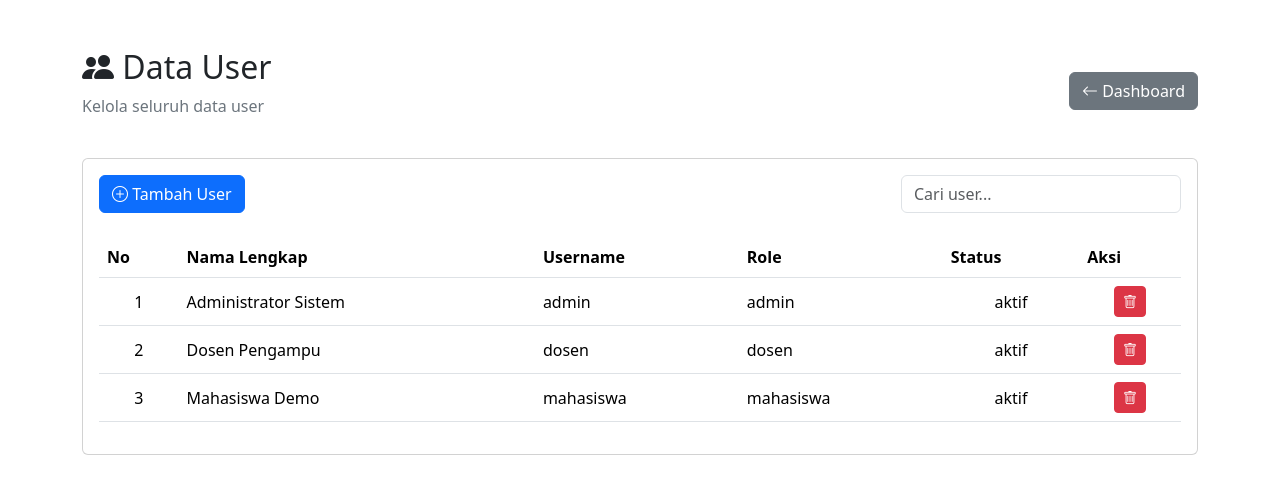
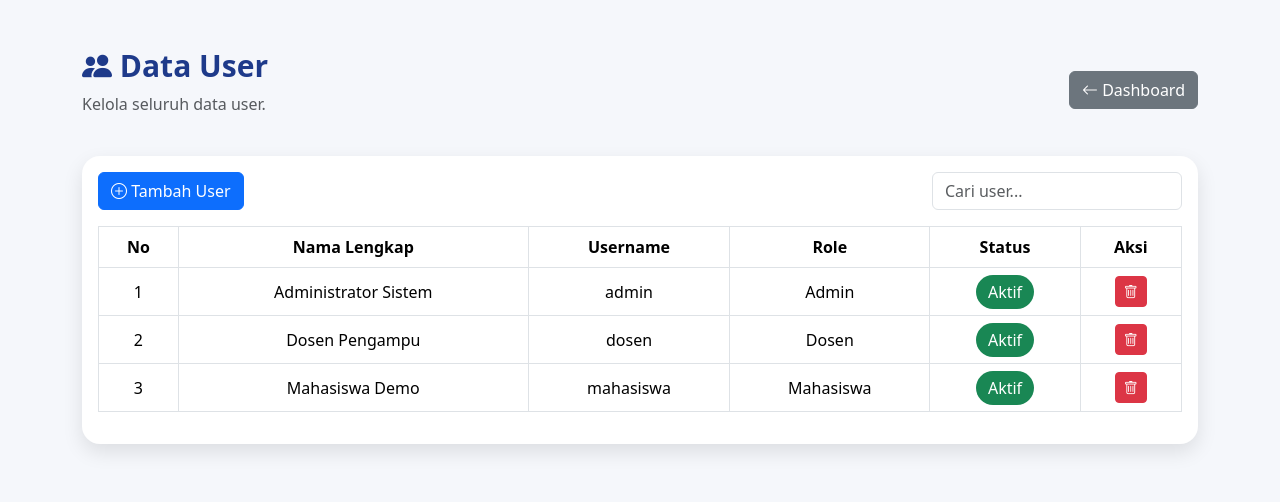
Before and after one commit to Abdel1705/web-tugas-mahasiswa-UAS, a PHP site: page /user.php in a window 1280 px wide. Shown: the top 502 px of the page. Run offline with PHP 8.4, Linux system fonts and the light colour scheme; data comes from the database, SQL or seed files in the repository.

Commit message:
user php

```diff
--- a/mahasiswa.php
+++ b/mahasiswa.php
@@ -126,6 +126,10 @@
     </td>
 
     <td class="text-center">
+        <a href="edit_mahasiswa.php?id=<?= $row['id_mahasiswa']; ?>"
+   class="btn btn-warning btn-sm">
+    <i class="bi bi-pencil-square"></i>
+</a>
 
         <a href="hapus_mahasiswa.php?id=<?= $row['id_mahasiswa']; ?>"
            class="btn btn-danger btn-sm"
--- a/user.php
+++ b/user.php
@@ -11,14 +11,46 @@
 <meta name="viewport" content="width=device-width, initial-scale=1.0">
 <title>Data User</title>
 
+<link href="https://cdn.jsdelivr.net/npm/bootstrap@5.3.3/dist/css/bootstrap.min.css" rel="stylesheet">
 <link rel="stylesheet" href="https://cdn.jsdelivr.net/npm/bootstrap-icons@1.11.3/font/bootstrap-icons.min.css">
-    <link href="https://cdn.jsdelivr.net/npm/bootstrap@5.3.3/dist/css/bootstrap.min.css" rel="stylesheet">
 
 <style>
+body{
+    background:#f5f7fb;
+}
 
+.page-title{
+    font-size:30px;
+    font-weight:bold;
+    color:#1e3a8a;
+}
+
+.card{
+    border:none;
+    border-radius:18px;
+    box-shadow:0 8px 20px rgba(0,0,0,.1);
+}
+
+.table thead{
+    background:#2563eb;
+    color:#fff;
+}
+
+.table th,
+.table td{
+    text-align:center;
+    vertical-align:middle;
+}
+
+.badge-status{
+    background:#198754;
+    color:#fff;
+    padding:6px 12px;
+    border-radius:20px;
+}
 </style>
+
 </head>
-
 <body>
 
 <div class="container py-5">
@@ -30,36 +62,35 @@
 <i class="bi bi-people-fill"></i>
 Data User
 </h2>
-<p class="text-secondary">Kelola seluruh data user</p>
+<p class="text-muted">Kelola seluruh data user.</p>
 </div>
 
-<div>
 <a href="dashboard.php" class="btn btn-secondary">
 <i class="bi bi-arrow-left"></i> Dashboard
 </a>
-</div>
 
 </div>
 
-<div class="card card-custom">
+<div class="card">
 
 <div class="card-body">
 
-<div class="d-flex justify-content-between align-items-center mb-4">
+<div class="d-flex justify-content-between mb-3">
 
 <a href="tambah_user.php" class="btn btn-primary">
 <i class="bi bi-plus-circle"></i> Tambah User
 </a>
 
-<input type="text" class="form-control" placeholder="Cari user..." style="max-width:280px;">
+<input type="text" class="form-control" placeholder="Cari user..." style="width:250px;">
 
 </div>
 
 <div class="table-responsive">
 
-<table class="table table-hover align-middle">
+<table class="table table-bordered table-hover">
 
 <thead>
+
 <tr>
 <th>No</th>
 <th>Nama Lengkap</th>
@@ -68,30 +99,43 @@
 <th>Status</th>
 <th>Aksi</th>
 </tr>
+
 </thead>
 
 <tbody>
 
 <?php
-$no = 1;
-while($row = mysqli_fetch_assoc($data)){
+$no=1;
+
+while($row=mysqli_fetch_assoc($data)){
 ?>
 
 <tr>
 
-<td class="text-center"><?= $no++; ?></td>
+<td><?= $no++; ?></td>
+
 <td><?= $row['nama_lengkap']; ?></td>
+
 <td><?= $row['username']; ?></td>
-<td><?= $row['role']; ?></td>
 
-<td class="text-center">
-<span class="badge-status"><?= $row['status']; ?></span>
+<td><?= ucfirst($row['role']); ?></td>
+
+<td>
+<span class="badge-status">
+<?= ucfirst($row['status']); ?>
+</span>
 </td>
 
-<td class="text-center">
-<a href="hapus_user.php?id=<?= $row['id_user']; ?>" class="btn btn-danger btn-sm" onclick="return confirm('Yakin ingin menghapus user ini?')">
+<td>
+
+<a href="hapus_user.php?id=<?= $row['id_user']; ?>"
+class="btn btn-danger btn-sm"
+onclick="return confirm('Yakin ingin menghapus user ini?')">
+
 <i class="bi bi-trash"></i>
+
 </a>
+
 </td>
 
 </tr>
@@ -110,5 +154,7 @@
 
 </div>
 
+<script src="https://cdn.jsdelivr.net/npm/bootstrap@5.3.3/dist/js/bootstrap.bundle.min.js"></script>
+
 </body>
 </html>
```
Also changed, not shown: assets/css/style.css (+9 -0 lines). Lines whose indentation alone changed are shown as unchanged.
